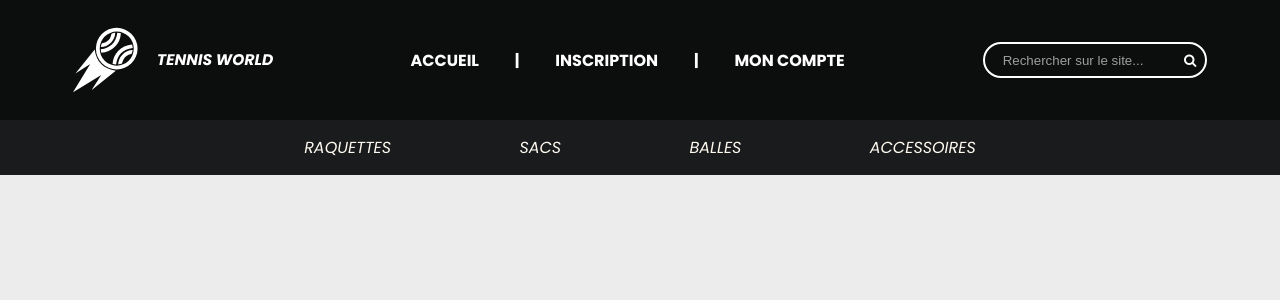
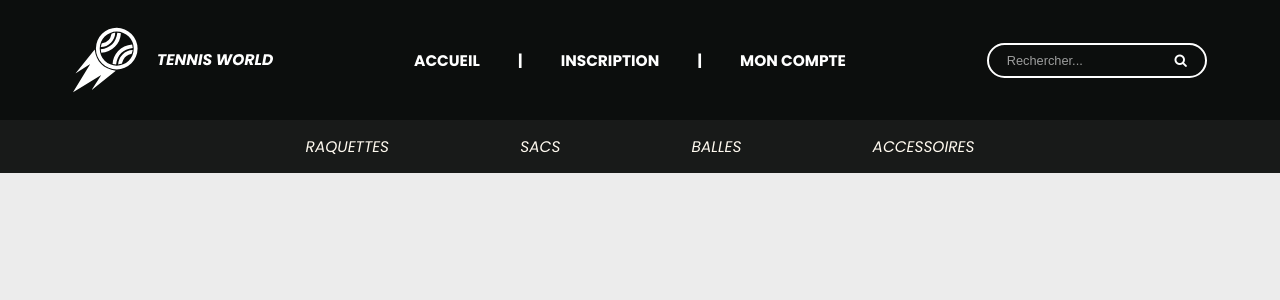
Before and after one commit to alexandre-leroux/boutique, a PHP site: page /view/accueil.html in a window 1280 px wide. Shown: the top 300 px of the page. Run offline with PHP 8.4, Linux system fonts and the light colour scheme.

Commit message:
modif nav
un peu de reponsive + position sticky

```diff
--- /dev/null
+++ b/style/dart-sass/libs/responsive.scss
@@ -0,0 +1,2 @@
+$medium-down: "only screen and (max-width: 1024px)";
+$light-down: "only screen and (max-width : 768px)";
--- a/style/dart-sass/style.css
+++ b/style/dart-sass/style.css
@@ -62,9 +62,9 @@ header {
   justify-content: space-around;
   font-weight: 700;
   padding: 0px 20px 0px 20px;
+  font-size: 1.2vw;
 }
 header .logo a {
-  display: block;
   display: flex;
   height: 100%;
   width: 200px;
@@ -86,6 +86,8 @@ header .search_bar .border {
   border: 2px white solid;
   border-radius: 2em;
   padding: 3px;
+  width: 220px;
+  display: flex;
 }
 header .search_bar input {
   background-color: transparent;
@@ -93,25 +95,31 @@ header .search_bar input {
   border: none;
   outline: none;
   color: white;
+  width: 80%;
 }
 header .search_bar input::placeholder {
   color: rgba(255, 255, 255, 0.596);
   padding: 10px;
+  font-size: 1vw;
 }
 header .search_bar button {
   background-color: transparent;
   border: none;
   outline: none;
   color: white;
+  width: 20%;
 }
 
 .nav {
-  background-color: #1A1B1D;
+  background-color: #0c0e0df1;
   width: 100%;
   padding: 15px;
   text-transform: uppercase;
   font-weight: 300;
   font-style: italic;
+  font-size: 1.2vw;
+  position: sticky;
+  top: 0;
 }
 .nav .liste_nav {
   width: 800px;
@@ -126,4 +134,27 @@ header .search_bar button {
   color: #00BAFF;
 }
 
+/* On test une nav responsive */
+@media only screen and (max-width: 1024px) {
+  header .logo a {
+    display: flex;
+    height: 100%;
+    width: 125px;
+  }
+  header .accueil {
+    width: 425px;
+  }
+  header .search_bar .border {
+    width: 130px;
+  }
+}
+@media only screen and (max-width : 768px) {
+  header .accueil {
+    display: none;
+  }
+  header .search_bar {
+    display: none;
+  }
+}
+
 /*# sourceMappingURL=style.css.map */
--- a/style/style.scss
+++ b/style/style.scss
@@ -1,8 +1,9 @@
 @import url('https://fonts.googleapis.com/css2?family=Poppins:ital,wght@0,300;0,400;0,700;0,900;1,400;1,500;1,800;1,900&display=swap');
 @import "dart-sass/reset.scss";
+@import "dart-sass/libs/responsive.scss";
 
 $color1: #0C0E0D ;
-$color2: #1A1B1D;
+$color2: #0c0e0df1;
 $color3: #00BAFF;
 
 body{
@@ -27,10 +28,10 @@ header{
     justify-content: space-around;
     font-weight: 700;
     padding : 0px 20px 0px 20px;
+    font-size: 1.2vw;
     //font-style: italic;
 
     & .logo a{
-        display: block;
         display: flex;
         height: 100%;
         width: 200px;
@@ -62,6 +63,8 @@ header{
             border: 2px white solid;
             border-radius: 2em;
             padding: 3px;
+            width: 220px;
+            display: flex;
 
         }
         & input {
@@ -70,10 +73,12 @@ header{
             border: none;
             outline: none;
             color: white;
+            width: 80%;
         }
         & input::placeholder{
             color: rgba(255, 255, 255, 0.596);
             padding: 10px;
+            font-size: 1vw;
         }
 
         & button{
@@ -81,6 +86,7 @@ header{
             border : none;
             outline: none;
             color: white;
+            width: 20%;
         }
     }
 
@@ -95,6 +101,9 @@ header{
     text-transform: uppercase;
     font-weight: 300;
     font-style: italic;
+    font-size: 1.2vw;
+    position: sticky;
+    top: 0 ;
 
     & .liste_nav{
         //background-color: rgb(147, 178, 34);
@@ -110,4 +119,40 @@ header{
     & a:hover{
         color: #00BAFF;
     }
+
 }
+
+/* On test une nav responsive */
+
+@media #{$medium-down} { // Pour les écrans inférieur à 1024px
+
+    header{
+
+        & .logo a{
+            display: flex;
+            height: 100%;
+            width: 125px;
+            //background-color: rgb(22, 75, 25);
+        }
+        & .accueil{
+            width: 425px;
+        }
+        & .search_bar{
+            & .border{
+                width: 130px;
+            }
+        }
+    }
+}
+
+@media #{$light-down} {
+    header{
+        & .accueil{
+            display: none;
+        }
+
+        & .search_bar{
+            display: none;
+        }
+    }
+}
--- a/view/accueil.html
+++ b/view/accueil.html
@@ -1,5 +1,6 @@
 <!DOCTYPE html>
-<html lang="en">
+<html lang="fr">
+
     <head>
         <meta charset="UTF-8">
         <meta http-equiv="X-UA-Compatible" content="IE=edge">
@@ -8,6 +9,7 @@
         <link rel="stylesheet" href="../style/dart-sass/style.css">
         <link rel="stylesheet" href="https://cdnjs.cloudflare.com/ajax/libs/font-awesome/4.7.0/css/font-awesome.min.css">
     </head>
+
     <body>
 
 
@@ -27,14 +29,12 @@
 
             <div class="search_bar">
                 <div class="border">
-            <input type="search" aria-label="Search through site content" placeholder="Rechercher sur le site..." >
+                    <input type="search" aria-label="Search through site content" placeholder="Rechercher..." >
                     <button><i class="fa fa-search"></i></button>
                 </div>
             </div>
 
         </header>
-
-
 
         <nav class="nav">
 
@@ -51,15 +51,5 @@
 
 
 
-
-
-
-
-
-
-
-
-
-
     </body>
 </html>
```
Also changed, not shown: 1 other file. Lines whose indentation alone changed are shown as unchanged.
